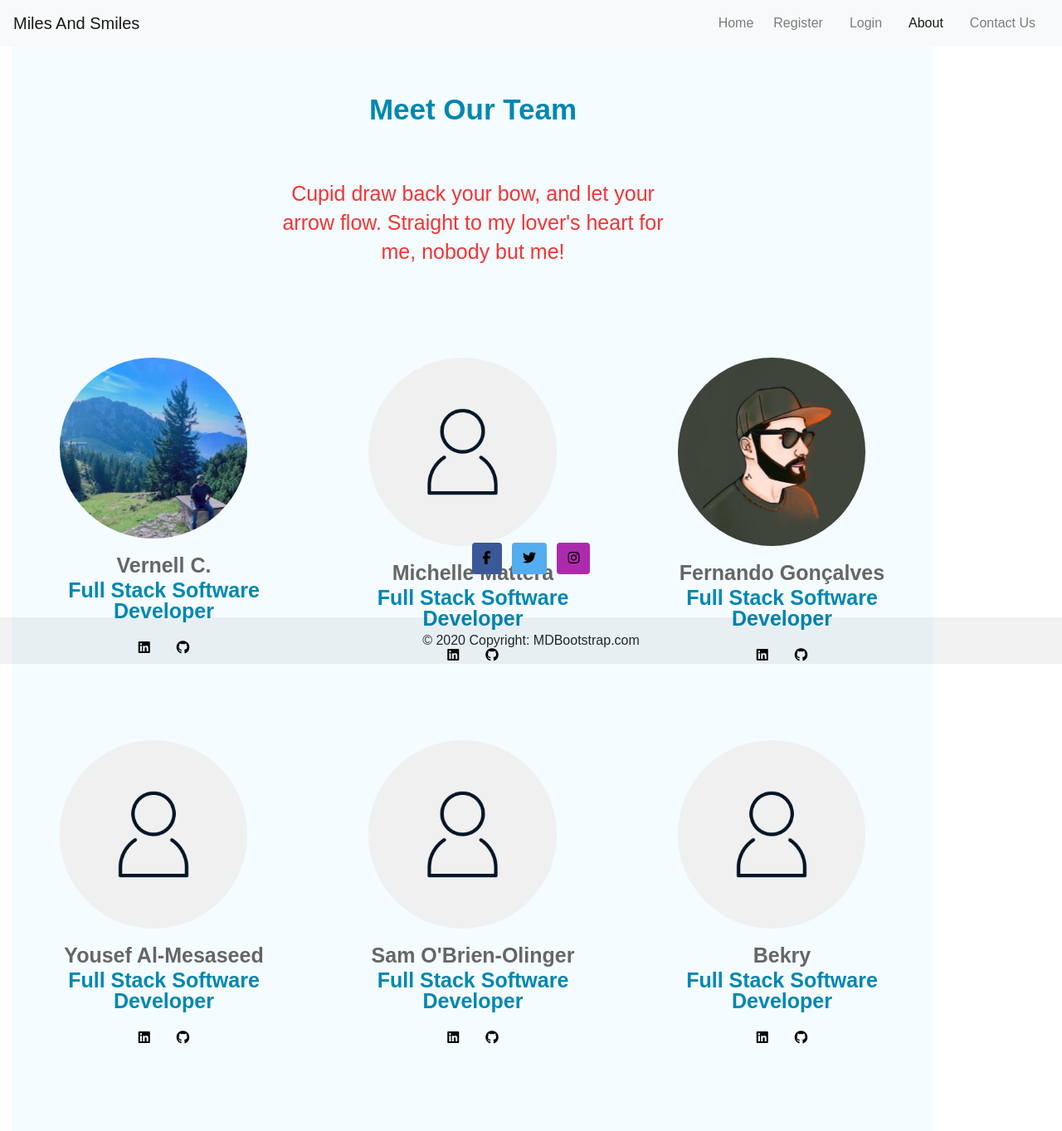
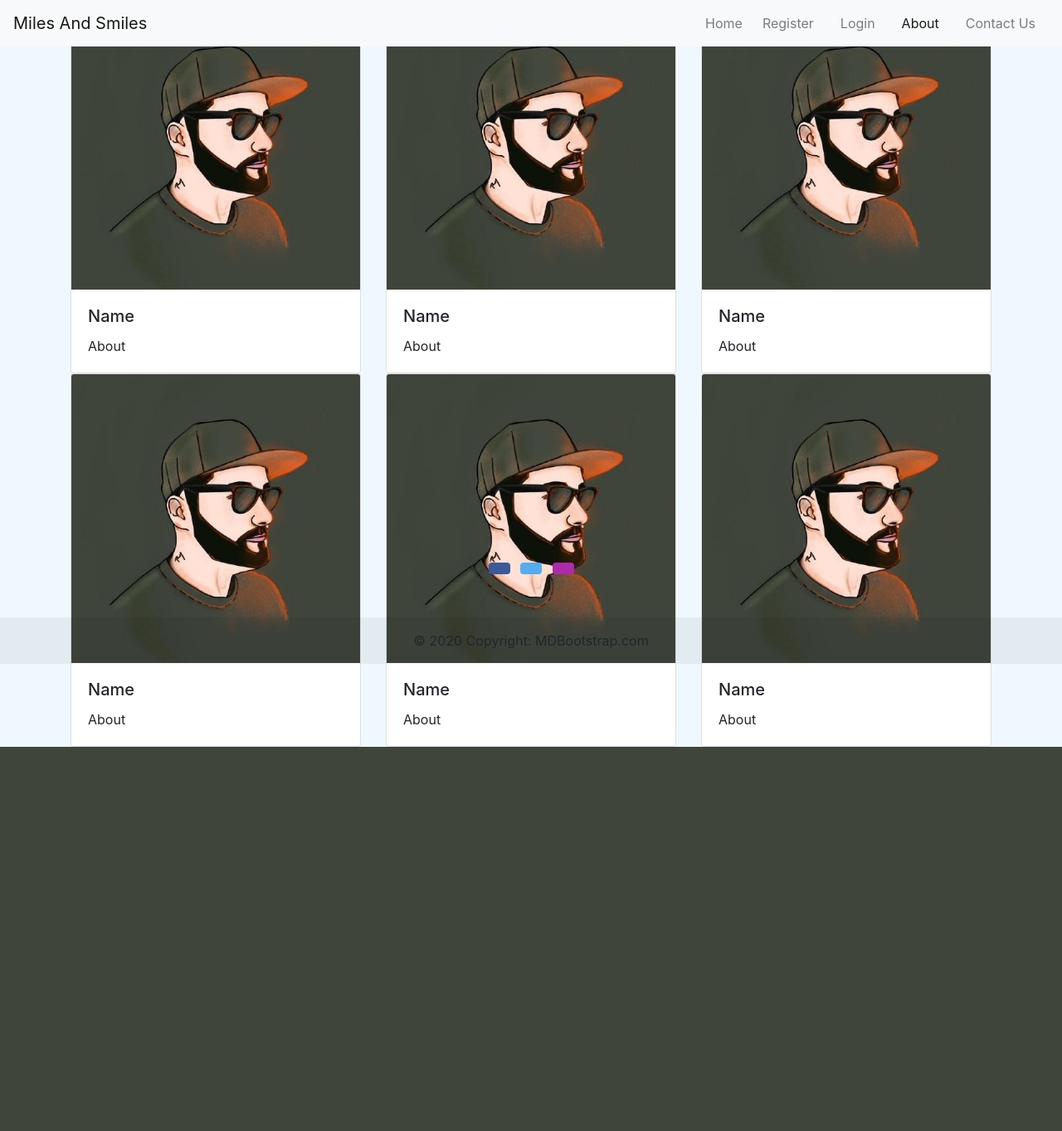
Before and after one commit to VCGithubCode/the-love-bugs, a Django app: page /about/ in a window 1280 px wide. Shown: the whole page at 83% size. After the commit the page ends 900 px from the top, so only its background shows below. Run offline with Django 3.2, Linux system fonts and the light colour scheme; some libraries are stand-ins or nearby versions.

Commit message:
Add basic bootstrap to abbout

```diff
--- a/home/static/home/css/about_contact.css
+++ b/home/static/home/css/about_contact.css
@@ -1,19 +1,16 @@
-/*--------Geral Css --------*/
-* {
-    font-family: Nunito, sans-serif;
+
+  body {
+    min-height: 100vh;
+    display: flex;
+    align-items: center;
+    justify-content: center;
     margin: 0;
-    padding: 0;
-  }
-body {
-    height: 100vh;
-    width: fit-content;
-
+    background-color: aliceblue;
 }
 
-/*--------About Page --------*/
 
 
-.text-blk {
+/* .text-blk {
 margin-top: 0px;
 margin-right: 0px;
 margin-bottom: 0px;
@@ -141,7 +138,7 @@
 }
 
 /*---------Contact Form ----------------*/
-
+/*
 .contact {
     background-image: url("../images/heart-3293531_1920.png");
     background-repeat: no-repeat;
@@ -211,14 +208,14 @@
     text-align: center;
     font-size: 14px;
     transition: all 0.5s ease;
-}
+} */
 
 
 
 
 
 /*--------Responsive css --------*/
-
+/*
 @media (max-width: 500px) {
 .outer-container {
     padding: 10px 20px 10px 20px;
@@ -228,3 +225,4 @@
     text-align: center;
 }
 }
+ */
--- /dev/null
+++ b/home/static/home/css/profiie.css
@@ -0,0 +1,6 @@
+body {
+    min-height: 100vh; /* Ensure the body takes up at least the full height of the viewport */
+    margin: 0; /* Remove default margin */
+    display: flex;
+    flex-direction: column;
+  }
--- /dev/null
+++ b/home/static/home/css/profile_view.css
@@ -0,0 +1,6 @@
+body {
+    min-height: 100vh; /* Ensure the body takes up at least the full height of the viewport */
+    margin: 0; /* Remove default margin */
+    display: flex;
+    flex-direction: column;
+  }
--- a/home/templates/home/about.html
+++ b/home/templates/home/about.html
@@ -1,12 +1,9 @@
 {% extends "base.html" %}
 {% load static %}
-
-
 
 {% block extra_css %}
     <link rel="stylesheet" href="{% static 'home/css/about_contact.css' %}">
 {% endblock %}
-
 
 {% block page_header %}
 {% with active_page='about' %}
@@ -17,10 +14,65 @@
 
 {% block content %}
 
+<div class="row row-cols-1 row-cols-md-3 g-4">
+  <div class="col">
+    <div class="card">
+      <img src="{% static '/images/ava1.jpg' %}" class="card-img-top" alt="...">
+      <div class="card-body">
+        <h5 class="card-title">Name</h5>
+        <p class="card-text">About</p>
+      </div>
+    </div>
+  </div>
+  <div class="col">
+    <div class="card">
+      <img src="{% static '/images/ava1.jpg' %}" class="card-img-top" alt="...">
+      <div class="card-body">
+        <h5 class="card-title">Name</h5>
+        <p class="card-text">About</p>
+      </div>
+    </div>
+  </div>
+  <div class="col">
+    <div class="card">
+      <img src="{% static '/images/ava1.jpg' %}" class="card-img-top" alt="...">
+      <div class="card-body">
+        <h5 class="card-title">Name</h5>
+        <p class="card-text">About</p>
+      </div>
+    </div>
+  </div>
+  <div class="col">
+    <div class="card">
+      <img src="{% static '/images/ava1.jpg' %}" class="card-img-top" alt="...">
+      <div class="card-body">
+        <h5 class="card-title">Name</h5>
+        <p class="card-text">About</p>
+      </div>
+    </div>
+  </div>
+  <div class="col">
+    <div class="card">
+      <img src="{% static '/images/ava1.jpg' %}" class="card-img-top" alt="...">
+      <div class="card-body">
+        <h5 class="card-title">Name</h5>
+        <p class="card-text">About</p>
+      </div>
+    </div>
+  </div>
+  <div class="col">
+    <div class="card">
+      <img src="{% static '/images/ava1.jpg' %}" class="card-img-top" alt="...">
+      <div class="card-body">
+        <h5 class="card-title">Name</h5>
+        <p class="card-text">About</p>
+      </div>
+    </div>
+  </div>
+  <!-- Repeat the above structure for each card you want to display -->
+</div>
 
-
-<!-- Fernando please add the code here ignore the nav and footer  -->
-<main>
+{% comment %} <main>
     <link rel="stylesheet" href="static/css/style_2.css">
     <div class="responsive-container-block outer-container">
         <div class="responsive-container-block inner-container">
@@ -161,7 +213,7 @@
         </div>
       </div>
 </main>
-<script src="https://kit.fontawesome.com/049d55f482.js" crossorigin="anonymous"></script>
+<script src="https://kit.fontawesome.com/049d55f482.js" crossorigin="anonymous"></script> {% endcomment %}
 
 
 
--- a/home/templates/home/profile.html
+++ b/home/templates/home/profile.html
@@ -1,5 +1,10 @@
 {% extends "base.html" %}
 {% load static %}
+
+{% block extra_css %}
+    <link rel="stylesheet" href="{% static 'home/css/profile.css' %}">
+{% endblock %}
+
 
 {% block page_header %}
 {% with active_page='profile' %}
--- a/home/templates/home/profile_view.html
+++ b/home/templates/home/profile_view.html
@@ -1,5 +1,10 @@
 {% extends "base.html" %}
 {% load static %}
+
+{% block extra_css %}
+    <link rel="stylesheet" href="{% static 'home/css/profile_view.css' %}">
+{% endblock %}
+
 
 
 {% block content %}
--- a/static/css/style.css
+++ b/static/css/style.css
@@ -6,6 +6,12 @@
   flex-direction: column;
 }
 
+
+@media (max-width: 767px) {
+  .fixed-bottom-lg {
+      position: relative !important;
+  }
+}
 
 /* move this to somehere telse
  */
--- a/templates/base.html
+++ b/templates/base.html
@@ -91,14 +91,14 @@
 </header>
 
 <!-- Wrap your content in a main container -->
-<main class="container mt-5">
+<main class="container">
     {% block content %}
     <!-- Your existing content here -->
     {% endblock %}
 </main>
 
-<footer class="bg-body-tertiary text-center fixed-bottom">
-    <!-- Grid container -->
+<footer class="bg-body-tertiary text-center fixed-bottom fixed-bottom-lg">
+  <!-- Grid container -->
     <div class="container p-4 pb-0">
         <!-- Section: Social media -->
         <section class="mb-4">
```
Also changed, not shown: miles_and_smiles/settings.py (+4 -6 lines), static/images/ava1.jpg (renamed from static/images/my_avatar.jpeg).
